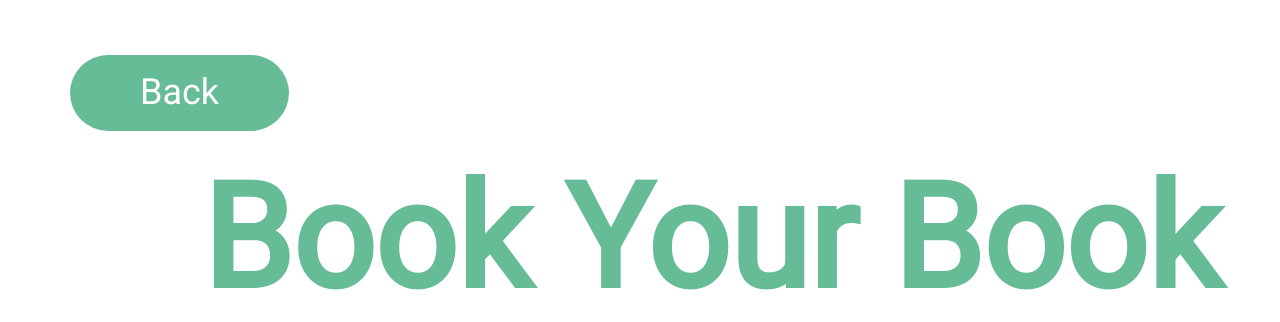
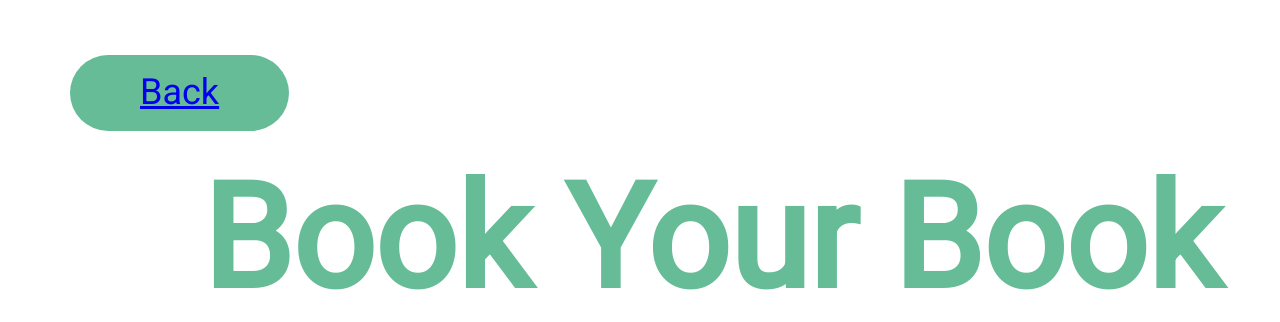
Before and after one commit to Pratyaksh99/BookYourBook, a Flask app: page /showBookList in a window 1280 px wide. Shown: the top 322 px of the page. Run offline with Flask 2, Linux system fonts and the light colour scheme.

Commit message:
Cloud proxy file and back button changes

```diff
--- a/FlaskApp/templates/bookList.html
+++ b/FlaskApp/templates/bookList.html
@@ -10,7 +10,9 @@
 
 			<div class="v8_0">
 				<div class="v6_4"></div>
-				<span class="v6_6">Back</span>
+				<span class="v6_6">
+					<a href="/showHomepageSignedIn">Back</a>
+				</span>
             </div>
 
             <span class="v6_7">Book Your Book</span>
```
Also changed, not shown: 1 other file.
